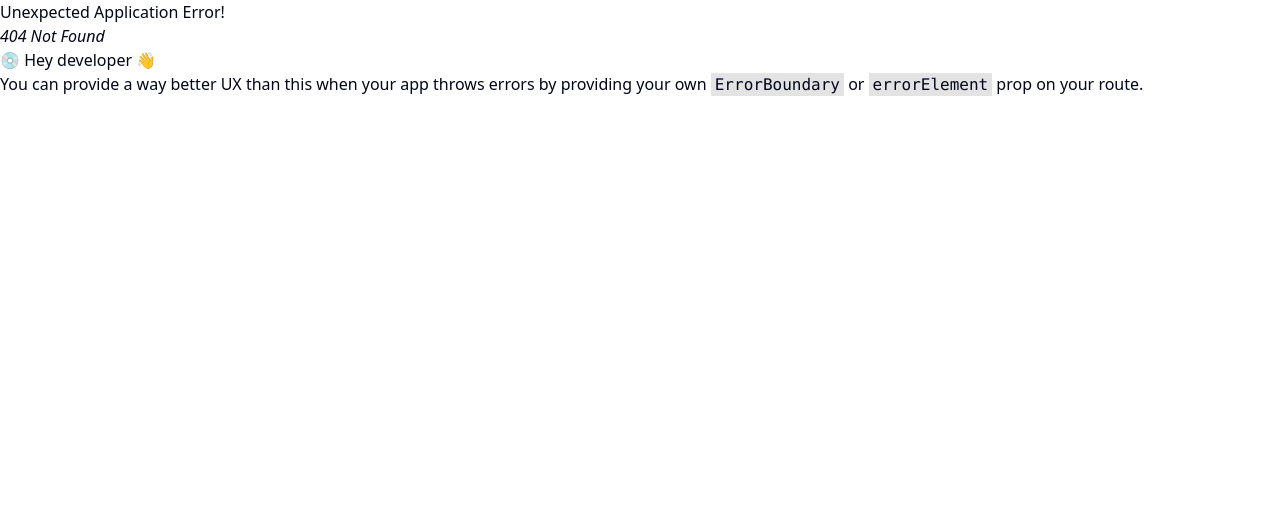
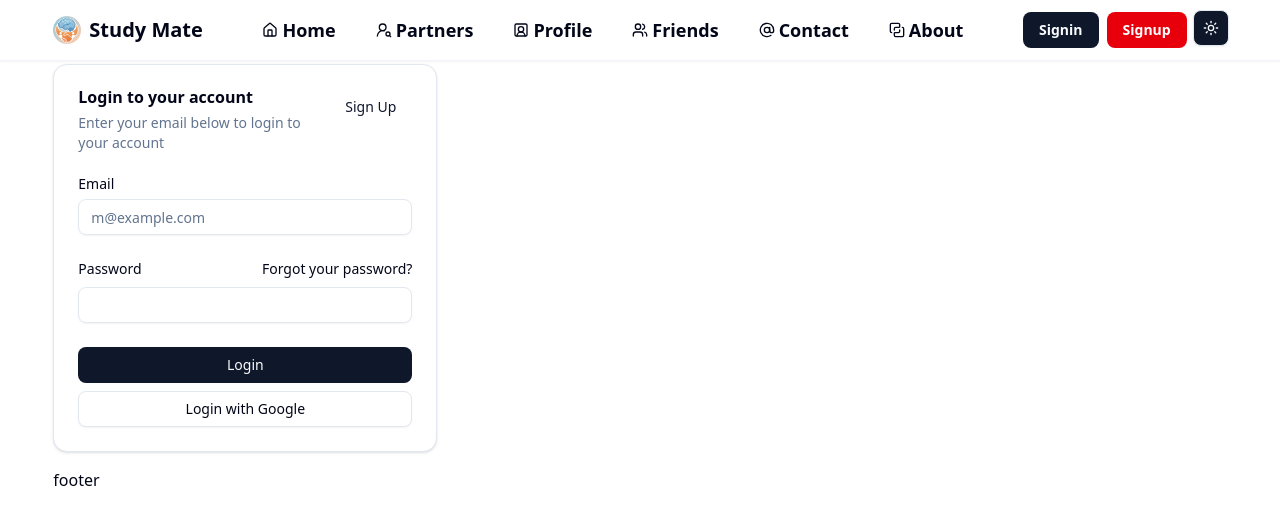
Before and after one commit to devpolas/study-mate-client-v2, a React (Vite) app: page /signin in a window 1280 px wide. Before the commit this address had no page. Shown: the top 524 px of the page. Built offline with nearby package versions, Linux system fonts and the light colour scheme.

Commit message:
fix navbar design login page and setup route

```diff
--- a/package.json
+++ b/package.json
@@ -11,6 +11,7 @@
   },
   "dependencies": {
     "@radix-ui/react-dropdown-menu": "^2.1.16",
+    "@radix-ui/react-label": "^2.1.8",
     "@radix-ui/react-slot": "^1.2.4",
     "@tailwindcss/vite": "^4.1.18",
     "@tanstack/react-query": "^5.90.16",
--- a/src/components/logo/Logo.tsx
+++ b/src/components/logo/Logo.tsx
@@ -1,7 +1,7 @@
 import logo from "@/assets/study_mate.webp";
 export default function Logo() {
   return (
-    <div className='flex flex-row items-center gap-x-2 hover:cursor-pointer'>
+    <div className='flex flex-row items-center gap-2 hover:cursor-pointer'>
       <img className='w-7 h-7' src={logo} alt='study mate logo' />
       <h1 className='hidden lg:block hover:text-ring text-xl'>Study Mate</h1>
     </div>
--- a/src/components/navbar/Navbar.tsx
+++ b/src/components/navbar/Navbar.tsx
@@ -62,7 +62,7 @@
             exit={{ y: -100 }}
             transition={{ duration: 0.6 }}
           >
-            <div className='mx-auto p-3 max-w-11/12'>
+            <div className='mx-auto py-3 max-w-11/12'>
               <div className='flex justify-between items-center font-semibold text-lg'>
                 <div className='flex flex-row items-center gap-1'>
                   <div
@@ -136,13 +136,24 @@
                   ))}
                 </div>
                 <div className='flex flex-row gap-2'>
-                  <Button
-                    size='icon-sm'
-                    className='font-semibold text-sm hover:cursor-pointer'
-                    variant='destructive'
-                  >
-                    <LogOut size={16} />
-                  </Button>
+                  <div className='flex flex-row gap-2'>
+                    <Link to='/signin'>
+                      <Button
+                        size='default'
+                        className='font-semibold text-sm hover:cursor-pointer'
+                        variant='default'
+                      >
+                        Signin
+                      </Button>
+                    </Link>
+                    <Button
+                      size='default'
+                      className='font-semibold text-sm hover:cursor-pointer'
+                      variant='destructive'
+                    >
+                      Signup
+                    </Button>
+                  </div>
                   <Button size='icon-sm'>
                     <ThemeToggle />
                   </Button>
--- a/src/components/theme/ThemeToggle.tsx
+++ b/src/components/theme/ThemeToggle.tsx
@@ -21,7 +21,7 @@
           <span className='sr-only'>Toggle theme</span>
         </Button>
       </DropdownMenuTrigger>
-      <DropdownMenuContent className='z-999' align='end'>
+      <DropdownMenuContent className='z-999 mt-3' align='end'>
         <DropdownMenuItem onClick={() => setTheme("light")}>
           Light
         </DropdownMenuItem>
--- /dev/null
+++ b/src/components/ui/card.tsx
@@ -0,0 +1,92 @@
+import * as React from "react"
+
+import { cn } from "@/lib/utils"
+
+function Card({ className, ...props }: React.ComponentProps<"div">) {
+  return (
+    <div
+      data-slot="card"
+      className={cn(
+        "bg-card text-card-foreground flex flex-col gap-6 rounded-xl border py-6 shadow-sm",
+        className
+      )}
+      {...props}
+    />
+  )
+}
+
+function CardHeader({ className, ...props }: React.ComponentProps<"div">) {
+  return (
+    <div
+      data-slot="card-header"
+      className={cn(
+        "@container/card-header grid auto-rows-min grid-rows-[auto_auto] items-start gap-2 px-6 has-data-[slot=card-action]:grid-cols-[1fr_auto] [.border-b]:pb-6",
+        className
+      )}
+      {...props}
+    />
+  )
+}
+
+function CardTitle({ className, ...props }: React.ComponentProps<"div">) {
+  return (
+    <div
+      data-slot="card-title"
+      className={cn("leading-none font-semibold", className)}
+      {...props}
+    />
+  )
+}
+
+function CardDescription({ className, ...props }: React.ComponentProps<"div">) {
+  return (
+    <div
+      data-slot="card-description"
+      className={cn("text-muted-foreground text-sm", className)}
+      {...props}
+    />
+  )
+}
+
+function CardAction({ className, ...props }: React.ComponentProps<"div">) {
+  return (
+    <div
+      data-slot="card-action"
+      className={cn(
+        "col-start-2 row-span-2 row-start-1 self-start justify-self-end",
+        className
+      )}
+      {...props}
+    />
+  )
+}
+
+function CardContent({ className, ...props }: React.ComponentProps<"div">) {
+  return (
+    <div
+      data-slot="card-content"
+      className={cn("px-6", className)}
+      {...props}
+    />
+  )
+}
+
+function CardFooter({ className, ...props }: React.ComponentProps<"div">) {
+  return (
+    <div
+      data-slot="card-footer"
+      className={cn("flex items-center px-6 [.border-t]:pt-6", className)}
+      {...props}
+    />
+  )
+}
+
+export {
+  Card,
+  CardHeader,
+  CardFooter,
+  CardTitle,
+  CardAction,
+  CardDescription,
+  CardContent,
+}
--- /dev/null
+++ b/src/components/ui/input.tsx
@@ -0,0 +1,21 @@
+import * as React from "react"
+
+import { cn } from "@/lib/utils"
+
+function Input({ className, type, ...props }: React.ComponentProps<"input">) {
+  return (
+    <input
+      type={type}
+      data-slot="input"
+      className={cn(
+        "file:text-foreground placeholder:text-muted-foreground selection:bg-primary selection:text-primary-foreground dark:bg-input/30 border-input h-9 w-full min-w-0 rounded-md border bg-transparent px-3 py-1 text-base shadow-xs transition-[color,box-shadow] outline-none file:inline-flex file:h-7 file:border-0 file:bg-transparent file:text-sm file:font-medium disabled:pointer-events-none disabled:cursor-not-allowed disabled:opacity-50 md:text-sm",
+        "focus-visible:border-ring focus-visible:ring-ring/50 focus-visible:ring-[3px]",
+        "aria-invalid:ring-destructive/20 dark:aria-invalid:ring-destructive/40 aria-invalid:border-destructive",
+        className
+      )}
+      {...props}
+    />
+  )
+}
+
+export { Input }
--- /dev/null
+++ b/src/components/ui/label.tsx
@@ -0,0 +1,22 @@
+import * as React from "react"
+import * as LabelPrimitive from "@radix-ui/react-label"
+
+import { cn } from "@/lib/utils"
+
+function Label({
+  className,
+  ...props
+}: React.ComponentProps<typeof LabelPrimitive.Root>) {
+  return (
+    <LabelPrimitive.Root
+      data-slot="label"
+      className={cn(
+        "flex items-center gap-2 text-sm leading-none font-medium select-none group-data-[disabled=true]:pointer-events-none group-data-[disabled=true]:opacity-50 peer-disabled:cursor-not-allowed peer-disabled:opacity-50",
+        className
+      )}
+      {...props}
+    />
+  )
+}
+
+export { Label }
--- a/src/layouts/MainLayout.tsx
+++ b/src/layouts/MainLayout.tsx
@@ -1,9 +1,18 @@
 import Navbar from "@/components/navbar/Navbar";
+import { Outlet } from "react-router";
 
 export default function MainLayout() {
   return (
     <div>
-      <Navbar />
+      <header>
+        <Navbar />
+      </header>
+      <main className='pt-16 pb-4'>
+        <div className='mx-auto max-w-11/12'>
+          <Outlet />
+        </div>
+      </main>
+      <footer className='mx-auto max-w-11/12'>footer</footer>
     </div>
   );
 }
--- a/src/pages/ErrorPage.jsx
+++ b/src/pages/ErrorPage.tsx
@@ -1,11 +1,11 @@
 import { Link } from "react-router";
 export default function ErrorPage() {
   return (
-    <div className='h-[70vh] flex flex-col justify-center items-center text-center'>
-      <h1 className='text-5xl sm:text-7xl md:text-9xl font-bold text-error mb-4'>
+    <div className='flex flex-col justify-center items-center h-[70vh] text-center'>
+      <h1 className='mb-4 font-bold text-error text-5xl sm:text-7xl md:text-9xl'>
         404
       </h1>
-      <h2 className='text-xl sm:text-2xl md:text-3xl font-semibold mb-2'>
+      <h2 className='mb-2 font-semibold text-xl sm:text-2xl md:text-3xl'>
         Oops! Page not found
       </h2>
       <p className='mb-6 text-gray-600'>
--- /dev/null
+++ b/src/pages/LoginPage.tsx
@@ -0,0 +1,63 @@
+import { Button } from "@/components/ui/button";
+import {
+  Card,
+  CardAction,
+  CardContent,
+  CardDescription,
+  CardFooter,
+  CardHeader,
+  CardTitle,
+} from "@/components/ui/card";
+import { Input } from "@/components/ui/input";
+import { Label } from "@/components/ui/label";
+
+export default function LoginPage() {
+  return (
+    <Card className='w-full max-w-sm'>
+      <CardHeader>
+        <CardTitle>Login to your account</CardTitle>
+        <CardDescription>
+          Enter your email below to login to your account
+        </CardDescription>
+        <CardAction>
+          <Button variant='link'>Sign Up</Button>
+        </CardAction>
+      </CardHeader>
+      <CardContent>
+        <form>
+          <div className='flex flex-col gap-6'>
+            <div className='gap-2 grid'>
+              <Label htmlFor='email'>Email</Label>
+              <Input
+                id='email'
+                type='email'
+                placeholder='m@example.com'
+                required
+              />
+            </div>
+            <div className='gap-2 grid'>
+              <div className='flex items-center'>
+                <Label htmlFor='password'>Password</Label>
+                <a
+                  href='#'
+                  className='inline-block ml-auto text-sm hover:underline underline-offset-4'
+                >
+                  Forgot your password?
+                </a>
+              </div>
+              <Input id='password' type='password' required />
+            </div>
+          </div>
+        </form>
+      </CardContent>
+      <CardFooter className='flex-col gap-2'>
+        <Button type='submit' className='w-full'>
+          Login
+        </Button>
+        <Button variant='outline' className='w-full'>
+          Login with Google
+        </Button>
+      </CardFooter>
+    </Card>
+  );
+}
```
Also changed, not shown: src/routes/route.tsx (+12 -0 lines), 1 other file (tests, documents, lock files or other folders).
